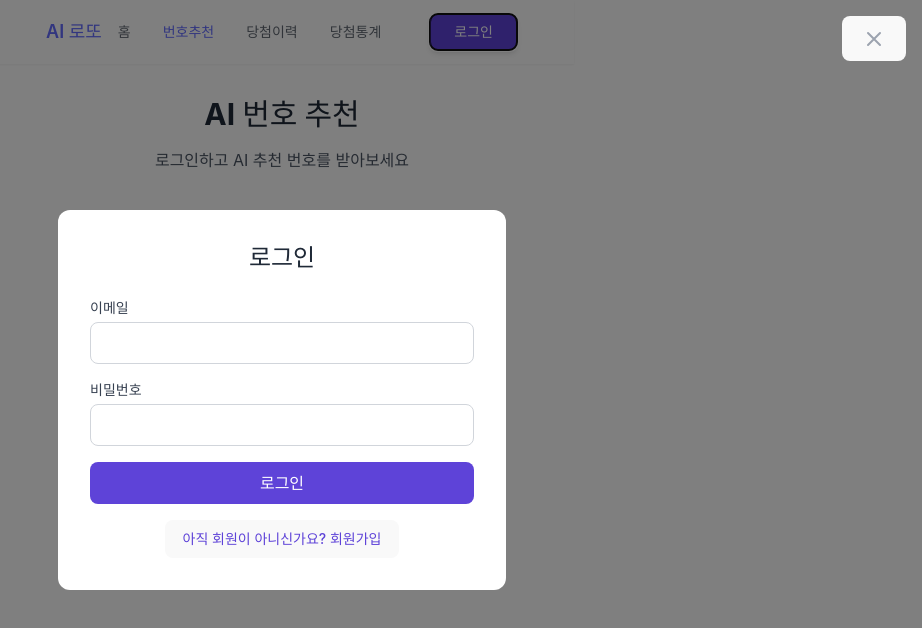
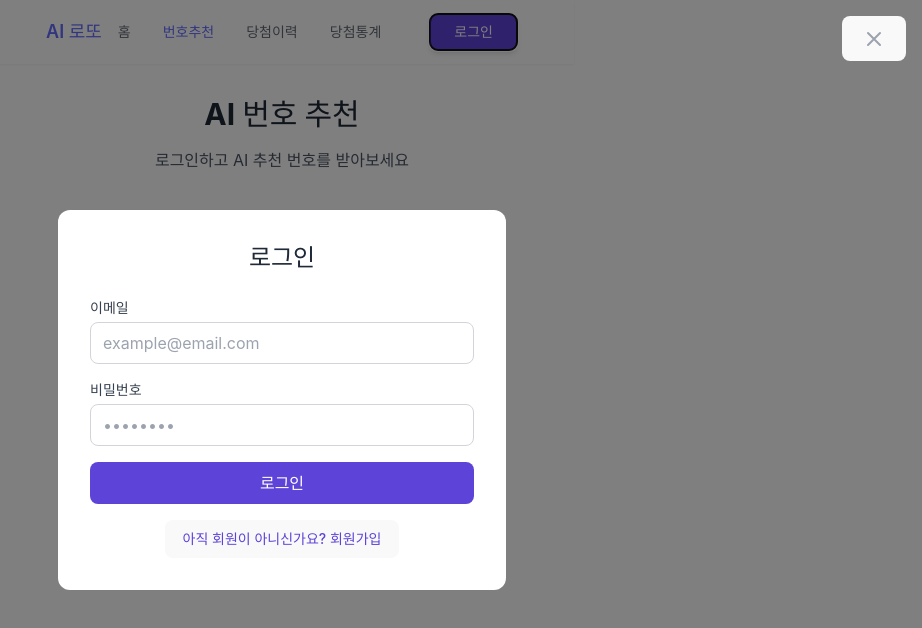
Before and after one commit to bigrender/my-react-spa, a React (Vite) app: page /recommend in a window 1280 px wide. Both pictures are taken after a click on the button "로그인". Shown: the top 628 px of the page, without its empty margins (358-1280 px from the left). Built offline with nearby package versions, Linux system fonts and the light colour scheme.

Commit message:
fix: 로그인 모달 입력창 스타일 수정

```diff
--- a/src/components/AuthModal.jsx
+++ b/src/components/AuthModal.jsx
@@ -56,7 +56,7 @@ const AuthModal = ({ isOpen, onClose, mode = 'login' }) => {
         )}
 
         <form onSubmit={handleSubmit} className="space-y-4">
-          <div>
+          <div className="mb-4">
             <label className="block text-sm font-medium text-gray-700 mb-1">
               이메일
             </label>
@@ -64,13 +64,14 @@ const AuthModal = ({ isOpen, onClose, mode = 'login' }) => {
               type="email"
               value={email}
               onChange={(e) => setEmail(e.target.value)}
-              className="w-full px-4 py-2 border border-gray-300 rounded-lg focus:ring-2 focus:ring-luxury-600 focus:border-transparent"
+              className="w-full px-3 py-2 border border-gray-300 rounded-lg focus:outline-none focus:ring-2 focus:ring-luxury-500 bg-white text-gray-900"
+              placeholder="example@email.com"
               required
             />
           </div>
 
           {currentMode === 'register' && (
-            <div>
+            <div className="mb-4">
               <label className="block text-sm font-medium text-gray-700 mb-1">
                 이름
               </label>
@@ -84,7 +85,7 @@ const AuthModal = ({ isOpen, onClose, mode = 'login' }) => {
             </div>
           )}
 
-          <div>
+          <div className="mb-6">
             <label className="block text-sm font-medium text-gray-700 mb-1">
               비밀번호
             </label>
@@ -92,7 +93,8 @@ const AuthModal = ({ isOpen, onClose, mode = 'login' }) => {
               type="password"
               value={password}
               onChange={(e) => setPassword(e.target.value)}
-              className="w-full px-4 py-2 border border-gray-300 rounded-lg focus:ring-2 focus:ring-luxury-600 focus:border-transparent"
+              className="w-full px-3 py-2 border border-gray-300 rounded-lg focus:outline-none focus:ring-2 focus:ring-luxury-500 bg-white text-gray-900"
+              placeholder="••••••••"
               required
             />
           </div>
```
